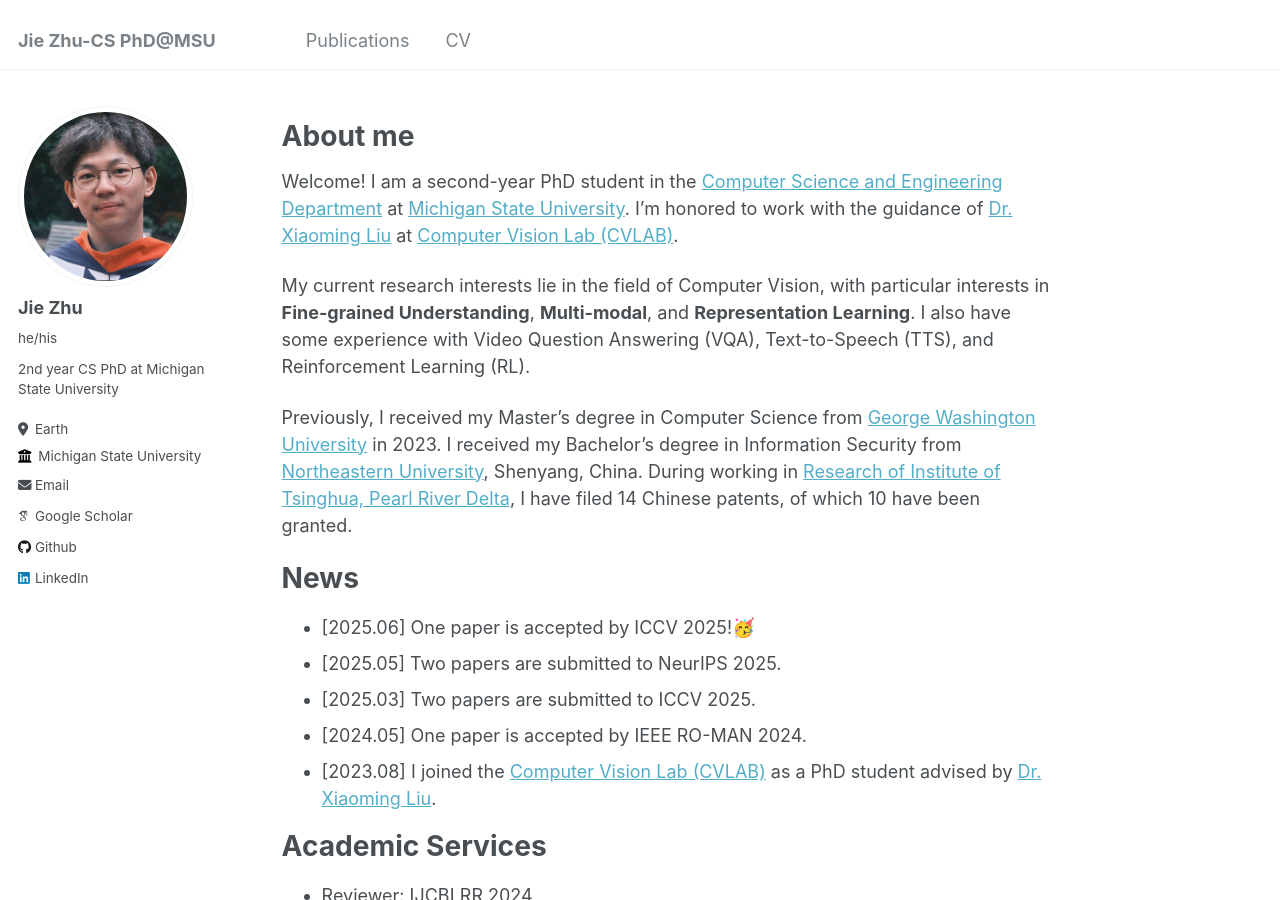
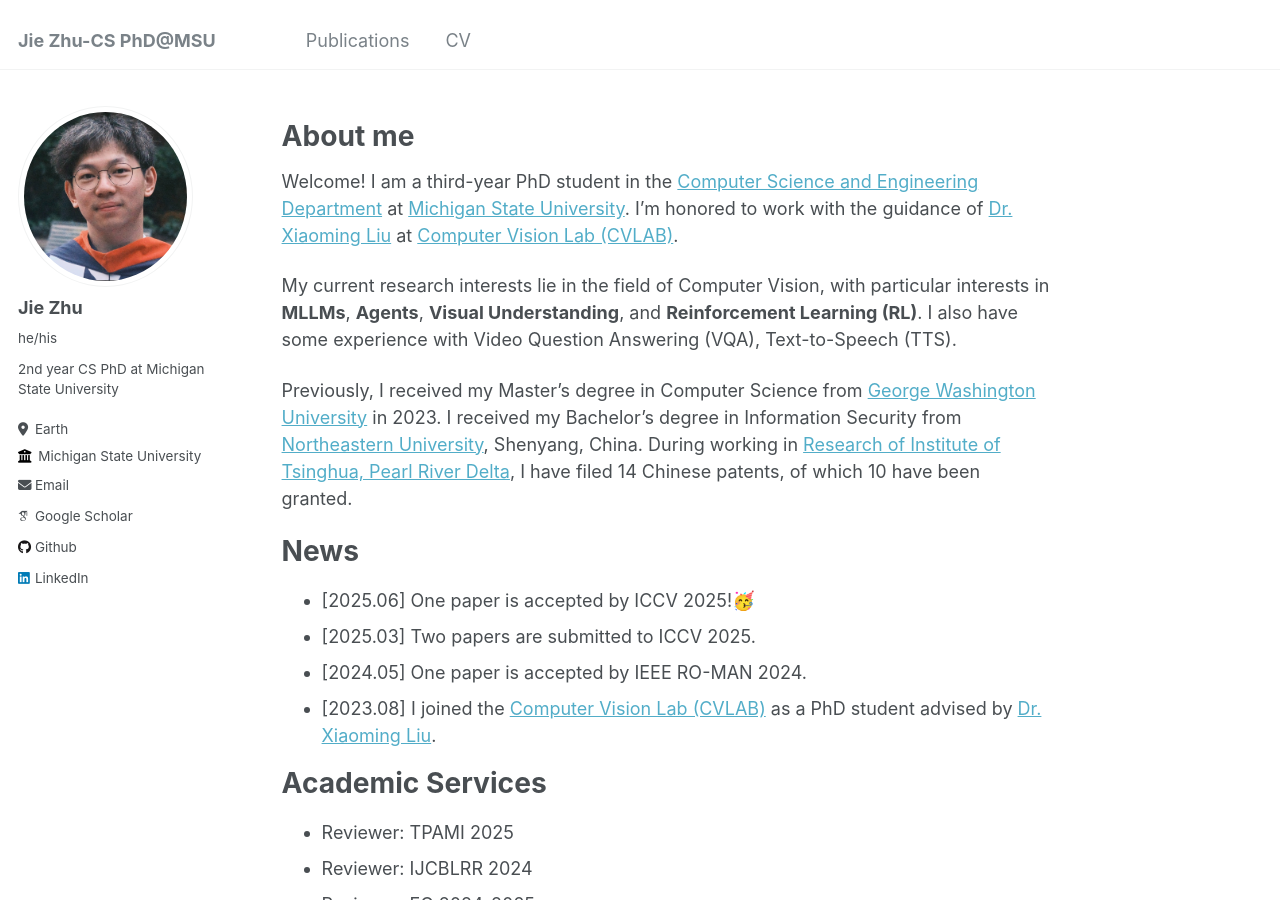
Before and after one commit to jiezhu23/jiezhu23.github.io, a Jekyll site: the page built from _pages/about.md, in a window 1280 px wide and 900 px high. Built offline with Jekyll 4.4.1, drawn with Linux system fonts in a browser that asks for light colours; some web fonts are replaced.

Commit message:
update profiles

```diff
--- a/_pages/about.md
+++ b/_pages/about.md
@@ -9,20 +9,20 @@ redirect_from:
 
 # About me
 
-Welcome! I am a second-year PhD student in the [Computer Science and Engineering Department](https://engineering.msu.edu/about/departments/cse) at [Michigan State University](https://msu.edu/). I’m honored to work with the guidance of [Dr. Xiaoming Liu](https://www.cse.msu.edu/~liuxm/index2.html) at [Computer Vision Lab (CVLAB)](http://cvlab.cse.msu.edu/).
+Welcome! I am a third-year PhD student in the [Computer Science and Engineering Department](https://engineering.msu.edu/about/departments/cse) at [Michigan State University](https://msu.edu/). I’m honored to work with the guidance of [Dr. Xiaoming Liu](https://www.cse.msu.edu/~liuxm/index2.html) at [Computer Vision Lab (CVLAB)](http://cvlab.cse.msu.edu/).
 
-My current research interests lie in the field of Computer Vision, with particular interests in **Fine-grained Understanding**, **Multi-modal**, and **Representation Learning**. I also have some experience with Video Question Answering (VQA), Text-to-Speech (TTS), and Reinforcement Learning (RL).
+My current research interests lie in the field of Computer Vision, with particular interests in **MLLMs**, **Agents**,  **Visual Understanding**, and **Reinforcement Learning (RL)**. I also have some experience with Video Question Answering (VQA), Text-to-Speech (TTS).
 
 Previously, I received my Master's degree in Computer Science from [George Washington University](https://graduate.engineering.gwu.edu/) in 2023. I received my Bachelor's degree in Information Security from [Northeastern University](https://english.neu.edu.cn/), Shenyang, China. During working in [Research of Institute of Tsinghua, Pearl River Delta](http://www.tsinghua-gd.org/), I have filed 14 Chinese patents, of which 10 have been granted.
 
 # News
 - [2025.06] One paper is accepted by ICCV 2025!🥳
-- [2025.05] Two papers are submitted to NeurIPS 2025.
 - [2025.03] Two papers are submitted to ICCV 2025.
 - [2024.05] One paper is accepted by IEEE RO-MAN 2024.
 - [2023.08] I joined the [Computer Vision Lab (CVLAB)](http://cvlab.cse.msu.edu/) as a PhD student advised by [Dr. Xiaoming Liu](https://www.cse.msu.edu/~liuxm/index2.html).
 
 # Academic Services
+- Reviewer: TPAMI 2025
 - Reviewer: IJCBLRR 2024
 - Reviewer: FG 2024-2025
 
```
Also changed, not shown: _pages/cv.md (+1 -1 lines), _pages/publications.md (+1 -1 lines), _publications/2025-05-15-1SiT.md (+2 -2 lines), _publications/2025-05-15-2ReFineRFT.md (+2 -2 lines), 5 other files.
